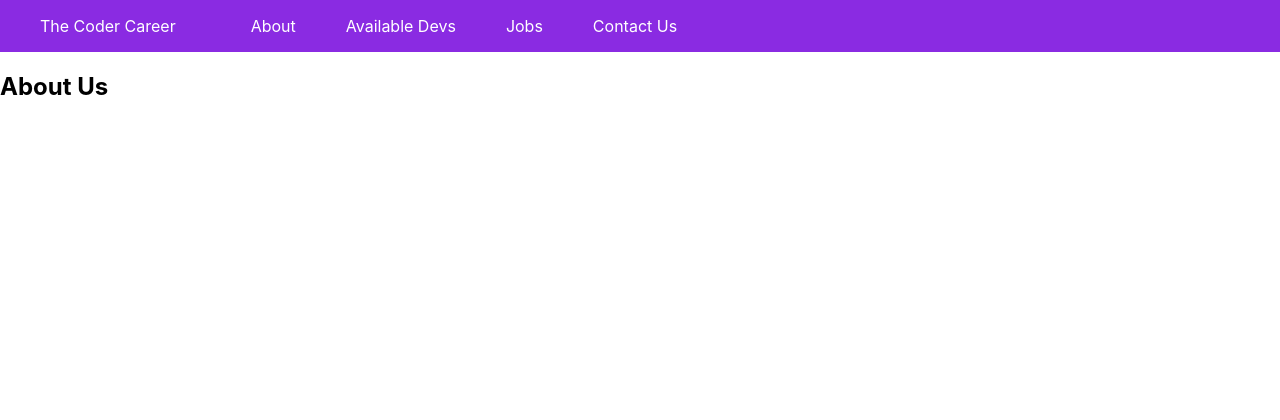
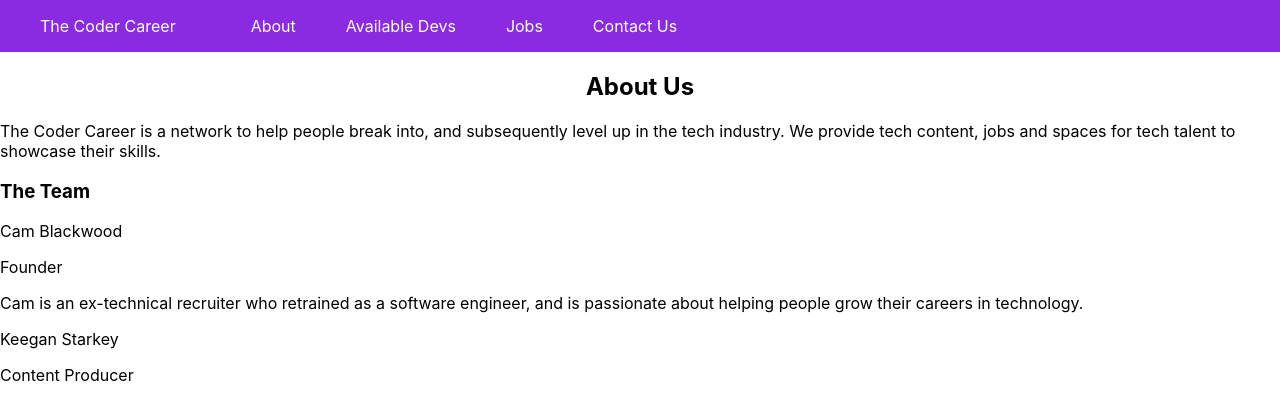
Before and after one commit to Reikon95/the-coder-career-website, a React (Create React App) app: page /aboutus in a window 1280 px wide. Shown: the top 420 px of the page. Built offline with nearby package versions, Linux system fonts and the light colour scheme.

Commit message:
about basics and global variable test

```diff
--- a/src/App.css
+++ b/src/App.css
@@ -23,3 +23,7 @@
 .navbar-link-home {
   margin: 0 25px 0 0;
 }
+
+.global-header {
+  text-align: center;
+}
--- a/src/pages/about/aboutus.jsx
+++ b/src/pages/about/aboutus.jsx
@@ -1,9 +1,18 @@
 import React from "react";
-
+import './aboutus.css'
 export function AboutUs() {
   return (
     <>
-      <h2>About Us</h2>
+      <h2 className="global-header about-us-header">About Us</h2>
+
+      <p>The Coder Career is a network to help people break into, and subsequently level up in the tech industry. We provide tech content, jobs and spaces for tech talent to showcase their skills.</p>
+
+      <h3>The Team</h3>
+      <p>Cam Blackwood</p>
+      <span>Founder</span>
+      <p>Cam is an ex-technical recruiter who retrained as a software engineer, and is passionate about helping people grow their careers in technology.</p>
+      <p>Keegan Starkey</p>
+      <span>Content Producer</span>
     </>
   );
 }
```
